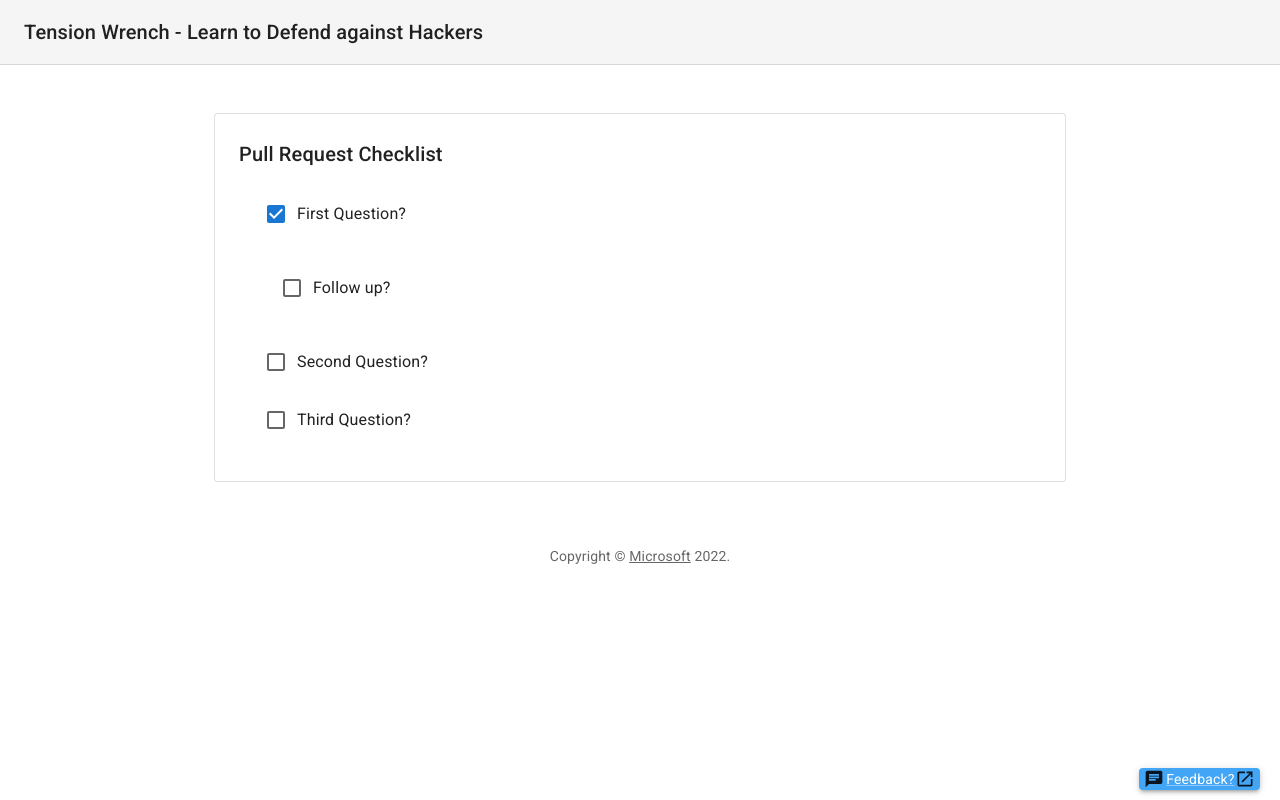
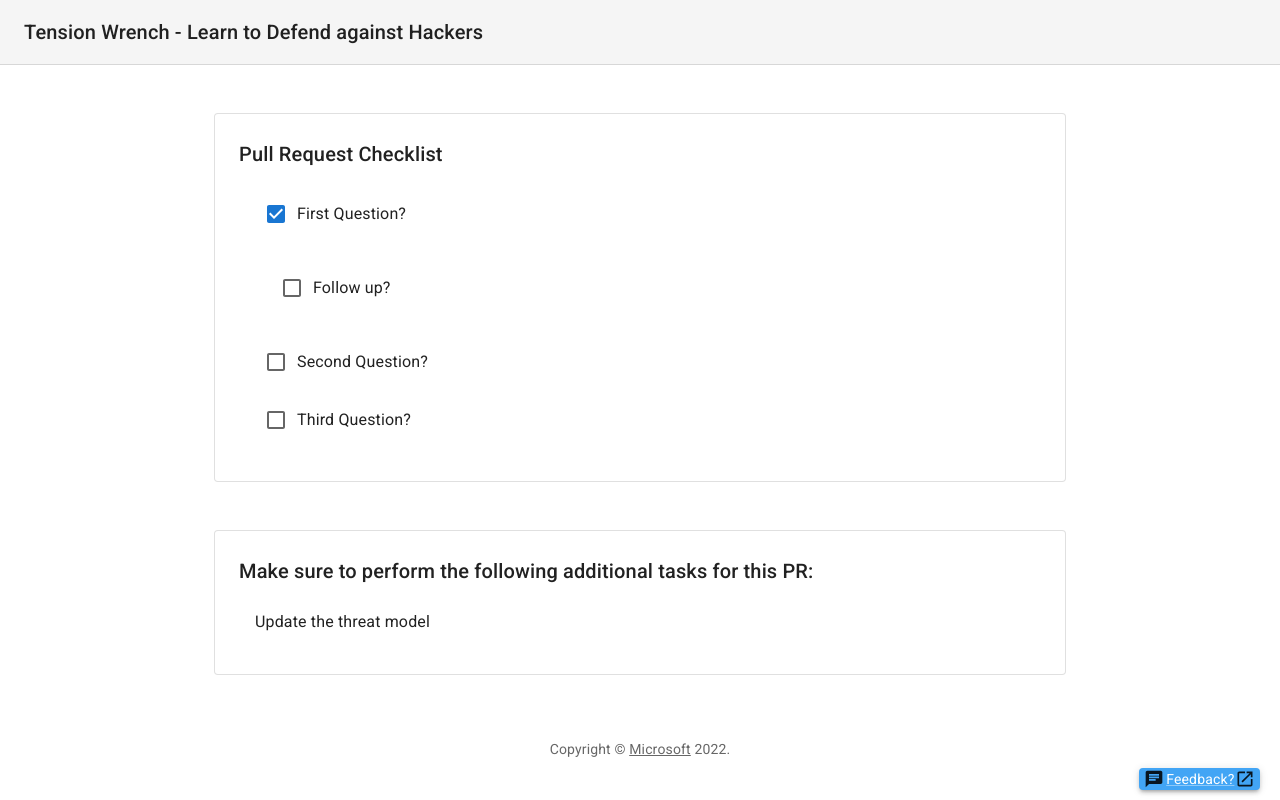
Before and after one commit to pmalmsten/tension-wrench, a React (Create React App) app: page /pr-checklist in a window 1280 px wide. Built offline with nearby package versions, Linux system fonts and the light colour scheme.

Commit message:
PR Checklist: Minimal basic functionality now working

```diff
--- a/src/PRChecklist.tsx
+++ b/src/PRChecklist.tsx
@@ -20,15 +20,17 @@ questions:
   whenTrue:
     taskListToInclude: HighRiskChangeActionItems
 - text: Third Question?
+  whenTrue:
+    taskListToInclude: HighRiskChangeActionItems
 
 taskLists:
-- id: MediumRiskChangeActionItems
+  MediumRiskChangeActionItems:
     tasks:
     - text: Update the threat model
-- id: HighRiskChangeActionItems
+  HighRiskChangeActionItems:
     extendsTaskList: MediumRiskChangeActionItems
     tasks:
-  - test: Consult with a security engineer
+    - text: Consult with a security engineer
 `;
 
 
@@ -55,7 +57,9 @@ interface QuestionData {
 
 interface ChecklistData {
     questions: QuestionData[]
-    taskLists: TaskListData
+    taskLists: {
+        [key: string]: TaskListData
+    }
 }
 
 interface QuestionComponentProps {
@@ -88,6 +92,19 @@ const QuestionComponent = (props: QuestionComponentProps): JSX.Element => {
     </React.Fragment>
 }
 
+function resolveTasksFor(taskLists: {[key: string]: TaskListData}, taskListName: string): Set<TaskData> {
+    var result = new Set<TaskData>();
+    const taskData = taskLists[taskListName];
+
+    if (taskData.extendsTaskList !== undefined) {
+        resolveTasksFor(taskLists, taskData.extendsTaskList).forEach(it => result.add(it))
+    }
+
+    taskData.tasks.forEach(it => result.add(it))
+
+    return result;
+}
+
 export default function PRChecklist() {
     const [dataObj, setDataObj] = useState<ChecklistData>(YAML.parse(data));
 
@@ -103,6 +120,12 @@ export default function PRChecklist() {
 
         setDataObj(copy)
     }
+
+    var tasksToDisplay = new Set<TaskData>();
+    dataObj.questions
+        .filter(it => it.isChecked)
+        .flatMap(it => it.whenTrue?.taskListToInclude !== undefined ? resolveTasksFor(dataObj.taskLists, it.whenTrue.taskListToInclude) : [])
+        .forEach(taskSet => Array.from(taskSet.values()).forEach(it => tasksToDisplay.add(it)))
 
     return (
     <React.Fragment>
@@ -122,6 +145,26 @@ export default function PRChecklist() {
                     })}
                 </List>
             </Paper>
+            <Paper variant="outlined" sx={{ my: { xs: 3, md: 6 }, p: { xs: 2, md: 3 } }}>
+                {tasksToDisplay.size === 0 &&
+                    <Typography variant="h6" gutterBottom>
+                        No additional tasks are needed for this PR.
+                    </Typography>
+                }
+                {tasksToDisplay.size > 0 &&
+                    <React.Fragment>
+                        <Typography variant="h6" gutterBottom>
+                            Make sure to perform the following additional tasks for this PR:
+                        </Typography>
+                        <List>
+                            {Array.from(tasksToDisplay.values()).map(task =>
+                                <ListItem key={task.text}>
+                                    {task.text}
+                                </ListItem>)}
+                        </List>
+                    </React.Fragment>
+                }
+            </Paper>
         </Container>
     </React.Fragment>)
 }
```
Lines whose indentation alone changed are shown as unchanged.
